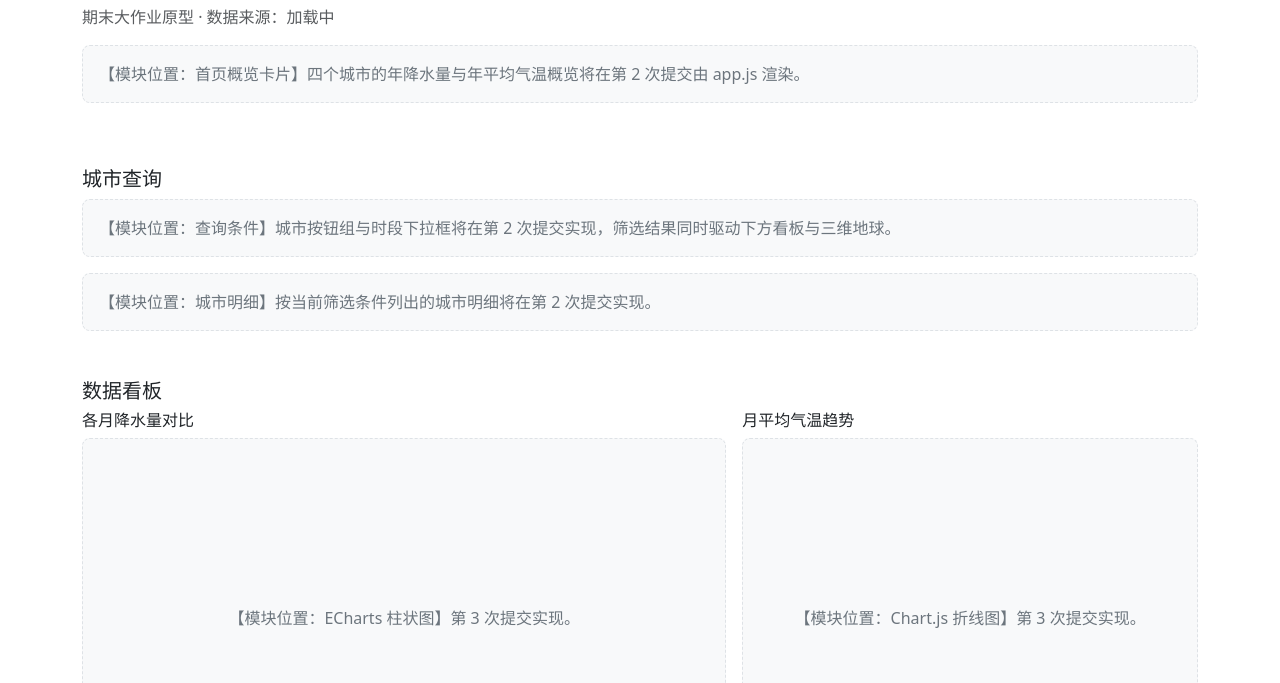
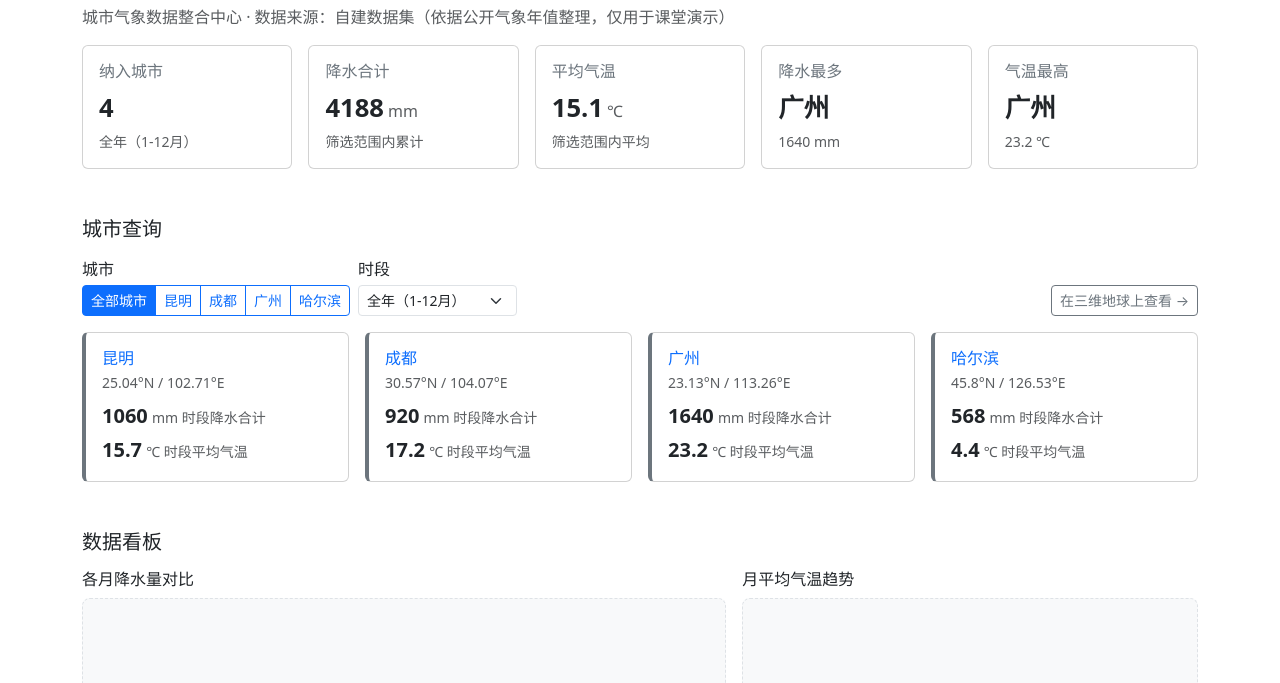
Before and after one commit to 1274590771/frontend-practice, a plain HTML site: page 整合练习与协调记录/index.html in a window 1280 px wide. Shown: the part 117-800 px from the top of the page. Drawn offline with Linux system fonts and the light colour scheme.

Commit message:
接入气象数据与城市筛选交互
数据源在课堂六 weather.json 基础上补了每座城市的经纬度，三维地球按真实坐标
放标记要用，降水与气温序列沿用原值不动。
app.js 集中持有 state（城市 + 时段），下游视图订阅 onStateChange 后自己重画，
不在各文件里重新取数，避免同一屏上概览卡片和明细卡片对不上。
时段只给全年/上半年/下半年三个不跨年的连续区间，跨年季度会把横轴月份顺序
打乱，图表读起来含义不清，这次不引入。
加载沿用课堂六的四态：加载中、空数据、HTTP 非 2xx、网络异常，
并保留 ?demo=error|slow|empty 三个演示开关，自查时可直接复现空数据与失败分支。
城市按钮组复用课堂五的「改筛选条件后整体重渲染」模式。
首页「在三维地球上查看」按钮把当前筛选拼进 URL，两个页面靠这个保持同一份状态。

```diff
--- a/整合练习与协调记录/css/style.css
+++ b/整合练习与协调记录/css/style.css
@@ -1,6 +1,6 @@
 /* 自定义样式放在 Bootstrap 之后引入，保证可覆盖 */
 
-/* 第 1 次提交：仅骨架样式，占位块与卡片基础外观 */
+/* 未实现模块的占位块，随提交推进逐步移除 */
 .placeholder-block {
   background: #f8f9fa;
   border: 1px dashed #dee2e6;
@@ -22,7 +22,21 @@
 }
 
 .summary-card .card-value {
-  font-size: 1.75rem;
+  font-size: 1.6rem;
   font-weight: 600;
-  margin-bottom: 0;
+  margin-bottom: 0.25rem;
 }
+
+/* 城市明细卡片：选中态与概览卡片区分开 */
+.city-card {
+  border-left: 4px solid #6c757d;
+}
+
+.city-card[data-city] .card-title {
+  color: #0d6efd;
+}
+
+/* 导航在窄屏堆叠时给条目之间留出间距 */
+.navbar-nav .nav-link {
+  padding-right: 1rem;
+}
--- /dev/null
+++ b/整合练习与协调记录/data/weather.json
@@ -0,0 +1,33 @@
+{
+  "title": "城市气象数据整合中心",
+  "source": "自建数据集（依据公开气象年值整理，仅用于课堂演示）",
+  "months": ["1月", "2月", "3月", "4月", "5月", "6月", "7月", "8月", "9月", "10月", "11月", "12月"],
+  "cities": [
+    { "name": "昆明", "lat": 25.04, "lon": 102.71 },
+    { "name": "成都", "lat": 30.57, "lon": 104.07 },
+    { "name": "广州", "lat": 23.13, "lon": 113.26 },
+    { "name": "哈尔滨", "lat": 45.8, "lon": 126.53 }
+  ],
+  "metrics": {
+    "rainfall": {
+      "label": "月降水量",
+      "unit": "mm",
+      "series": [
+        { "category": "昆明", "counts": [20, 15, 25, 40, 100, 180, 210, 200, 130, 80, 40, 20] },
+        { "category": "成都", "counts": [10, 15, 25, 50, 85, 130, 220, 200, 110, 45, 20, 10] },
+        { "category": "广州", "counts": [40, 60, 85, 170, 230, 280, 230, 220, 180, 80, 40, 25] },
+        { "category": "哈尔滨", "counts": [5, 6, 12, 25, 45, 95, 160, 120, 55, 25, 12, 8] }
+      ]
+    },
+    "temperature": {
+      "label": "月平均气温",
+      "unit": "℃",
+      "series": [
+        { "category": "昆明", "counts": [8, 10, 14, 18, 20, 21, 21, 20, 19, 16, 12, 9] },
+        { "category": "成都", "counts": [6, 8, 13, 18, 22, 25, 27, 26, 22, 18, 13, 8] },
+        { "category": "广州", "counts": [14, 16, 20, 24, 27, 29, 30, 30, 28, 25, 20, 15] },
+        { "category": "哈尔滨", "counts": [-18, -13, -3, 7, 15, 21, 23, 21, 15, 6, -6, -15] }
+      ]
+    }
+  }
+}
--- a/整合练习与协调记录/index.html
+++ b/整合练习与协调记录/index.html
@@ -25,26 +25,32 @@
     <section id="home" class="mb-5">
       <h1 class="h3">城市气象数据整合中心</h1>
       <p class="text-muted" id="sub-title">期末大作业原型 · 数据来源：加载中</p>
-      <div class="row g-3" id="summary-cards">
-        <div class="col-12">
-          <p class="placeholder-block">【模块位置：首页概览卡片】四个城市的年降水量与年平均气温概览将在第 2 次提交由 app.js 渲染。</p>
-        </div>
-      </div>
+      <p id="status" class="alert alert-warning" style="display:none"></p>
+      <div class="row g-3" id="summary-cards" aria-live="polite"></div>
     </section>
 
     <section id="query" class="mb-5">
-      <h2 class="h5">城市查询</h2>
-      <p class="text-muted" id="status" style="display:none"></p>
-      <div class="placeholder-block mb-3" id="query-controls">
-        【模块位置：查询条件】城市按钮组与时段下拉框将在第 2 次提交实现，筛选结果同时驱动下方看板与三维地球。
+      <h2 class="h5 mb-3">城市查询</h2>
+      <div class="row g-2 align-items-end mb-3" id="query-controls">
+        <div class="col-12 col-md-auto">
+          <span class="form-label d-block mb-1">城市</span>
+          <div id="city-filter" class="btn-group btn-group-sm flex-wrap" role="group" aria-label="城市筛选"></div>
+        </div>
+        <div class="col-12 col-sm-6 col-md-auto">
+          <label for="period-filter" class="form-label mb-1">时段</label>
+          <select id="period-filter" class="form-select form-select-sm"></select>
+        </div>
+        <div class="col-12 col-md-auto ms-md-auto">
+          <a id="globe-link" class="btn btn-sm btn-outline-secondary" href="three-d/globe.html">
+            在三维地球上查看 →
+          </a>
+        </div>
       </div>
-      <div class="placeholder-block" id="city-list">
-        【模块位置：城市明细】按当前筛选条件列出的城市明细将在第 2 次提交实现。
-      </div>
+      <div class="row g-3" id="city-list"></div>
     </section>
 
     <section id="board" class="mb-5">
-      <h2 class="h5">数据看板</h2>
+      <h2 class="h5 mb-3">数据看板</h2>
       <div class="row g-3">
         <div class="col-lg-7">
           <h3 class="h6">各月降水量对比</h3>
@@ -67,5 +73,6 @@
   </footer>
 
   <script src="libs/bootstrap.bundle.min.js"></script>
+  <script src="js/app.js"></script>
 </body>
 </html>
--- /dev/null
+++ b/整合练习与协调记录/js/app.js
@@ -0,0 +1,199 @@
+// 数据与交互模块
+// 一份 data/weather.json 同时驱动首页概览、城市明细、图表（charts.js）与三维地球（globe.js）。
+// 下游视图一律只读 state，不在各自文件里重新取数，否则同一屏上的数字很容易对不上。
+
+// 时段只做不跨年的连续区间，避免「冬季跨年」把月份顺序打乱后图表横轴含义不清
+const PERIODS = [
+  { id: 'all', label: '全年（1-12月）', months: [0, 1, 2, 3, 4, 5, 6, 7, 8, 9, 10, 11] },
+  { id: 'h1', label: '上半年（1-6月）', months: [0, 1, 2, 3, 4, 5] },
+  { id: 'h2', label: '下半年（7-12月）', months: [6, 7, 8, 9, 10, 11] }
+];
+
+const state = { data: null, city: 'all', period: 'all' };
+
+// 订阅式联动：charts.js 加载后注册自己的渲染函数，app.js 不关心有几个下游视图
+const stateListeners = [];
+const onStateChange = (fn) => stateListeners.push(fn);
+const emitState = () => stateListeners.forEach((fn) => fn(state));
+
+const $ = (sel) => document.querySelector(sel);
+
+const currentPeriod = () => PERIODS.find((p) => p.id === state.period);
+const allCities = () => state.data.metrics.rainfall.series.map((s) => s.category);
+const visibleCities = () =>
+  state.city === 'all' ? allCities() : allCities().filter((c) => c === state.city);
+
+// 取某城市在某指标下、按当前时段截取的数值数组
+const sliceMetric = (metricKey, city) => {
+  const row = state.data.metrics[metricKey].series.find((s) => s.category === city);
+  if (!row) return [];
+  return currentPeriod().months.map((i) => row.counts[i]);
+};
+
+const sumOf = (metricKey, city) => sliceMetric(metricKey, city).reduce((a, b) => a + b, 0);
+const avgOf = (metricKey, city) => {
+  const values = sliceMetric(metricKey, city);
+  return values.length ? values.reduce((a, b) => a + b, 0) / values.length : 0;
+};
+const round1 = (n) => Math.round(n * 10) / 10;
+
+// ── 首页概览：四张卡片随筛选实时变化 ──
+const renderSummary = () => {
+  const cities = visibleCities();
+  const box = $('#summary-cards');
+  if (cities.length === 0) {
+    box.innerHTML = '';
+    return;
+  }
+  const rainTotal = cities.reduce((sum, c) => sum + sumOf('rainfall', c), 0);
+  const tempAvg = cities.reduce((sum, c) => sum + avgOf('temperature', c), 0) / cities.length;
+  const wettest = cities.reduce(
+    (best, c) => (sumOf('rainfall', c) > sumOf('rainfall', best) ? c : best),
+    cities[0]
+  );
+  const warmest = cities.reduce(
+    (best, c) => (avgOf('temperature', c) > avgOf('temperature', best) ? c : best),
+    cities[0]
+  );
+  const cards = [
+    { label: '纳入城市', value: cities.length, note: currentPeriod().label },
+    { label: '降水合计', value: rainTotal, unit: 'mm', note: '筛选范围内累计' },
+    { label: '平均气温', value: round1(tempAvg), unit: '℃', note: '筛选范围内平均' },
+    { label: '降水最多', value: wettest, note: sumOf('rainfall', wettest) + ' mm' },
+    { label: '气温最高', value: warmest, note: round1(avgOf('temperature', warmest)) + ' ℃' }
+  ];
+  box.innerHTML = cards
+    .map(
+      (c) => `
+      <div class="col-6 col-lg">
+        <div class="card summary-card h-100">
+          <div class="card-body">
+            <h3 class="card-title h6 mb-2">${c.label}</h3>
+            <p class="card-value">${c.value}${c.unit ? `<span class="fs-6 fw-normal text-muted ms-1">${c.unit}</span>` : ''}</p>
+            <p class="card-text small text-muted mb-0">${c.note}</p>
+          </div>
+        </div>
+      </div>`
+    )
+    .join('');
+};
+
+// ── 城市明细卡片 ──
+const renderCityList = () => {
+  const cities = visibleCities();
+  const box = $('#city-list');
+  if (cities.length === 0) {
+    box.innerHTML = '<div class="col-12"><p class="text-muted mb-0">没有符合当前筛选条件的城市</p></div>';
+    return;
+  }
+  box.innerHTML = cities
+    .map((city) => {
+      const coord = state.data.cities.find((c) => c.name === city) || {};
+      return `
+      <div class="col-12 col-sm-6 col-lg-3">
+        <div class="card city-card h-100" data-city="${city}">
+          <div class="card-body">
+            <h3 class="card-title h6 mb-1">${city}</h3>
+            <p class="card-text small text-muted mb-2">${coord.lat}°N / ${coord.lon}°E</p>
+            <p class="card-text mb-1">
+              <span class="fs-5 fw-semibold">${sumOf('rainfall', city)}</span>
+              <span class="text-muted small"> mm 时段降水合计</span>
+            </p>
+            <p class="card-text mb-0">
+              <span class="fs-5 fw-semibold">${round1(avgOf('temperature', city))}</span>
+              <span class="text-muted small"> ℃ 时段平均气温</span>
+            </p>
+          </div>
+        </div>
+      </div>`;
+    })
+    .join('');
+};
+
+// ── 查询条件：城市按钮组（课堂五的筛选模式）+ 时段下拉 ──
+const renderCityFilter = () => {
+  const options = ['all'].concat(allCities());
+  $('#city-filter').innerHTML = options
+    .map(
+      (c) => `<button type="button" class="btn btn-sm btn-outline-primary ${
+        c === state.city ? 'active' : ''
+      }" data-city="${c}">${c === 'all' ? '全部城市' : c}</button>`
+    )
+    .join('');
+};
+
+const renderPeriodFilter = () => {
+  $('#period-filter').innerHTML = PERIODS.map(
+    (p) => `<option value="${p.id}">${p.label}</option>`
+  ).join('');
+};
+
+// 三维页是独立页面，筛选状态靠 URL 带过去，避免两个页面各存一份状态
+const syncGlobeLink = () => {
+  $('#globe-link').href = `three-d/globe.html?city=${encodeURIComponent(
+    state.city
+  )}&period=${state.period}`;
+};
+
+const renderAll = () => {
+  renderSummary();
+  renderCityList();
+  syncGlobeLink();
+  emitState();
+};
+
+const bindEvents = () => {
+  $('#city-filter').addEventListener('click', (e) => {
+    const btn = e.target.closest('button[data-city]');
+    if (!btn) return;
+    state.city = btn.dataset.city;
+    renderCityFilter();
+    renderAll();
+  });
+  $('#period-filter').addEventListener('change', (e) => {
+    state.period = e.target.value;
+    renderAll();
+  });
+};
+
+// ── 加载：加载中 / 空数据 / HTTP 非 2xx / 网络异常 四条分支 ──
+const loadData = async () => {
+  const demo = new URLSearchParams(location.search).get('demo');
+  const statusEl = $('#status');
+  statusEl.textContent = '加载中...';
+  statusEl.style.display = 'block';
+  try {
+    // 演示开关：?demo=error 模拟服务端 500，?demo=slow 延迟 3 秒，?demo=empty 模拟空数据集
+    if (demo === 'error') {
+      throw new Error('HTTP 500');
+    }
+    if (demo === 'slow') {
+      await new Promise((resolve) => setTimeout(resolve, 3000));
+    }
+    const response = await fetch('data/weather.json');
+    if (!response.ok) {
+      throw new Error('HTTP ' + response.status);
+    }
+    const data = await response.json();
+    if (demo === 'empty') {
+      data.cities = [];
+      data.metrics.rainfall.series = [];
+      data.metrics.temperature.series = [];
+    }
+    if (data.metrics.rainfall.series.length === 0) {
+      statusEl.textContent = '暂无数据';
+      return;
+    }
+    state.data = data;
+    $('#sub-title').textContent = data.title + ' · 数据来源：' + data.source;
+    statusEl.style.display = 'none';
+    renderCityFilter();
+    renderAll();
+  } catch (error) {
+    statusEl.textContent = '加载失败：' + error.message;
+  }
+};
+
+renderPeriodFilter();
+bindEvents();
+loadData();
```
